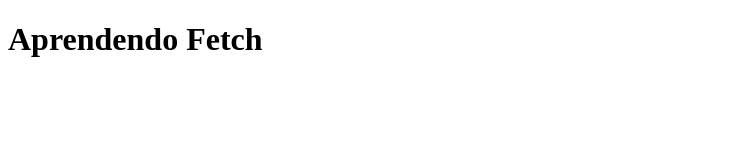
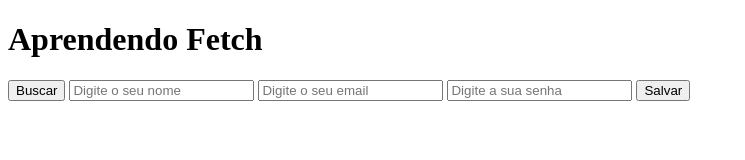
Before and after one commit to feliperdesousa/receitas_back, a website: page index.html in a window 1280 px wide. Shown: the whole page, without its empty margins (0-745 px from the left). Drawn offline with Linux system fonts and the light colour scheme; no server answers.

Commit message:
atualização no front end

```diff
--- a/index.html
+++ b/index.html
@@ -7,6 +7,14 @@
 </head>
 <body>
     <h1>Aprendendo Fetch</h1>
+    <button onclick="buscarUsuario()">Buscar</button>
+
+    <input type="text" id="nome" placeholder="Digite o seu nome">
+    <input type="text" id="email" placeholder="Digite o seu email">
+    <input type="text" id="senha" placeholder="Digite a sua senha">
+
+    <button onclick="cadastrarUsuario()">Salvar</button>
+
 
     <script>
         async function buscarUsuario() {
@@ -16,6 +24,25 @@
         };
 
         buscarUsuario()
+
+        async function cadastrarUsuario() {
+            const nome = document.getElementById('nome').value;
+            const email = document.getElementById('email').value;
+            const senha = document.getElementById('senha').value;
+
+            if (!nome || !email || !senha) {
+                alert("Preencha todos as informações!");
+                return
+            };
+
+            await fetch('http://localhost:3000/usuarios', {
+                method: "POST",
+                body: JSON.stringify({nome, email, senha}),
+                headers: {"Content-type": "application/json"}
+            })
+        };
+
+
     </script>
 </body>
 </html>
```
